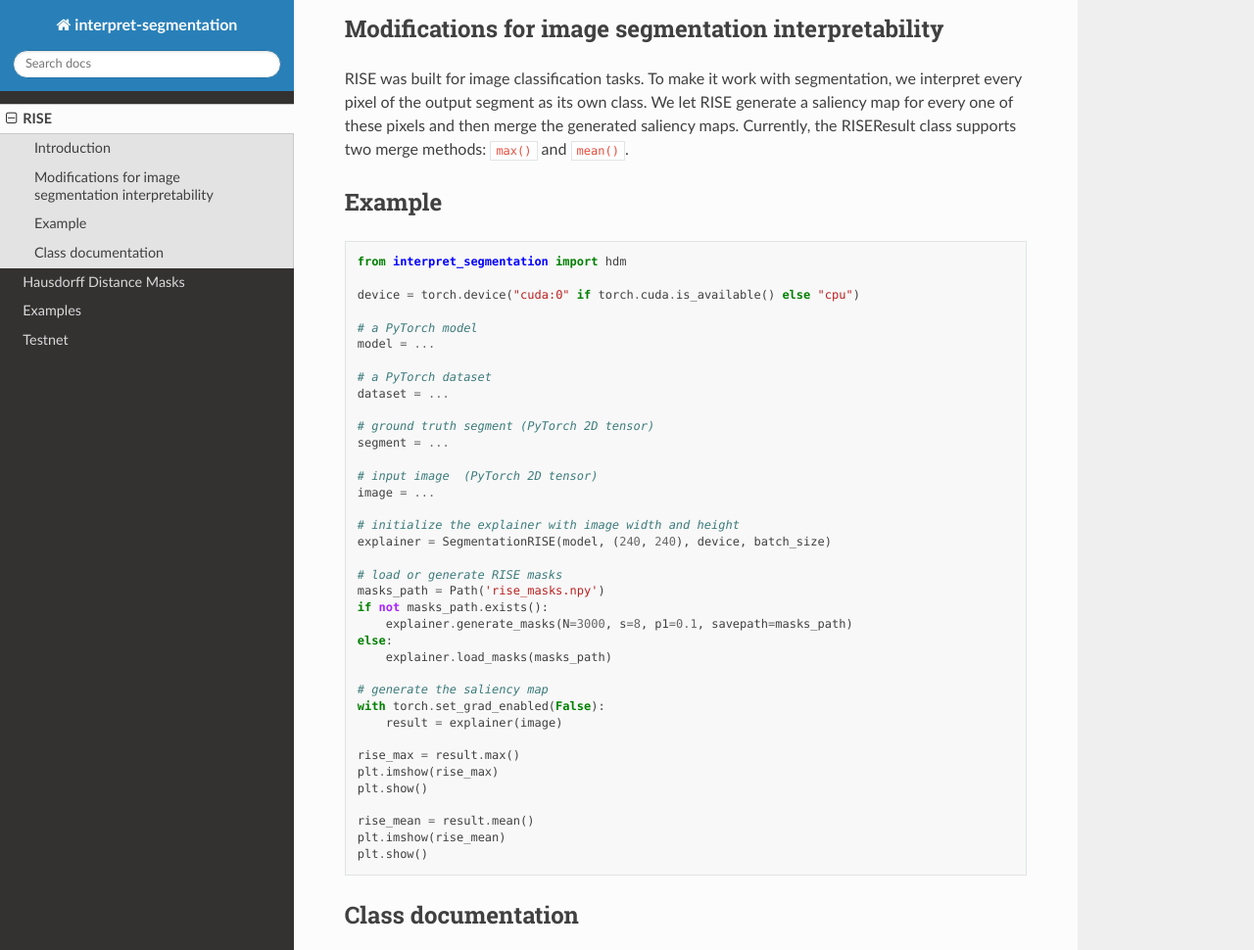
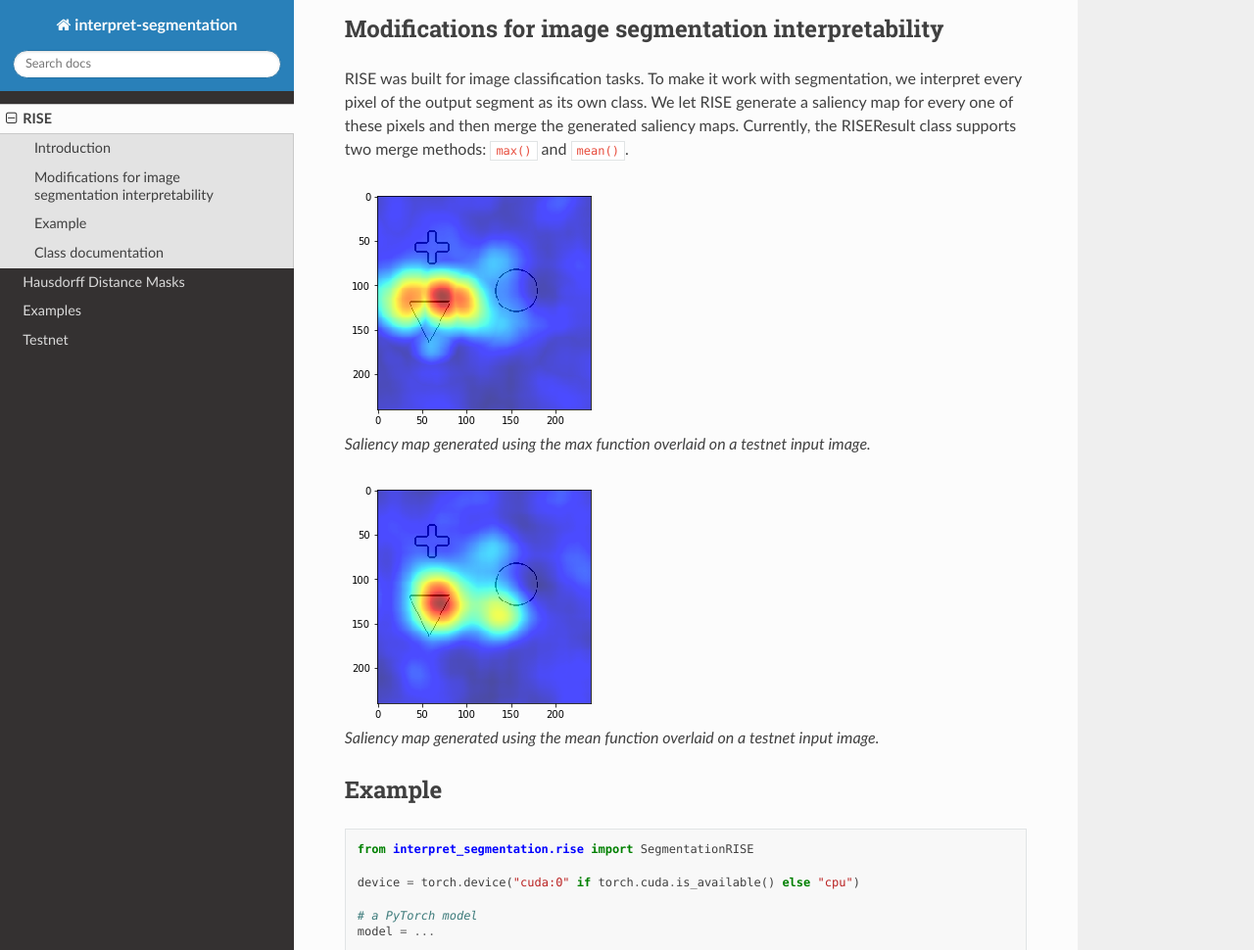
Before and after one commit to andef4/interpret-segmentation, a Sphinx documentation site: the page built from docs/rise.rst, in a window 1280 px wide and 1400 px high, scrolled down 796 px, cut to the strip 0-970 px from the top of the window. Shown: the whole strip at 98% size. Built offline with Sphinx 7.4.7 and the Read the Docs theme 2.0.0, drawn with Linux system fonts in a browser that asks for light colours.

Commit message:
docs: enhance hdm and rise doc

```diff
--- a/docs/rise.rst
+++ b/docs/rise.rst
@@ -24,12 +24,21 @@ RISE was built for image classification tasks. To make it work with segmentation
 segment as its own class. We let RISE generate a saliency map for every one of these pixels and then merge the
 generated saliency maps. Currently, the RISEResult class supports two merge methods: ``max()`` and ``mean()``.
 
+.. figure:: images/rise_max.png
+   :scale: 100 %
+
+   Saliency map generated using the max function overlaid on a testnet input image.
+
+.. figure:: images/rise_mean.png
+   :scale: 100 %
+
+   Saliency map generated using the mean function overlaid on a testnet input image.
 
 Example
 -------
 .. code-block:: python
 
-    from interpret_segmentation import hdm
+    from interpret_segmentation.rise import SegmentationRISE
 
     device = torch.device("cuda:0" if torch.cuda.is_available() else "cpu")
 
@@ -46,7 +55,7 @@ Example
     image = ...
 
     # initialize the explainer with image width and height
-    explainer = SegmentationRISE(model, (240, 240), device, batch_size)
+    explainer = SegmentationRISE(model, (240, 240), device)
 
     # load or generate RISE masks
     masks_path = Path('rise_masks.npy')
```
Also changed, not shown: docs/hdm.rst (+35 -0 lines), docs/images/hdm.png (added), docs/images/hdm2.png (added), docs/images/rise_max.png (added), docs/images/rise_mean.png (added), 1 other file.
